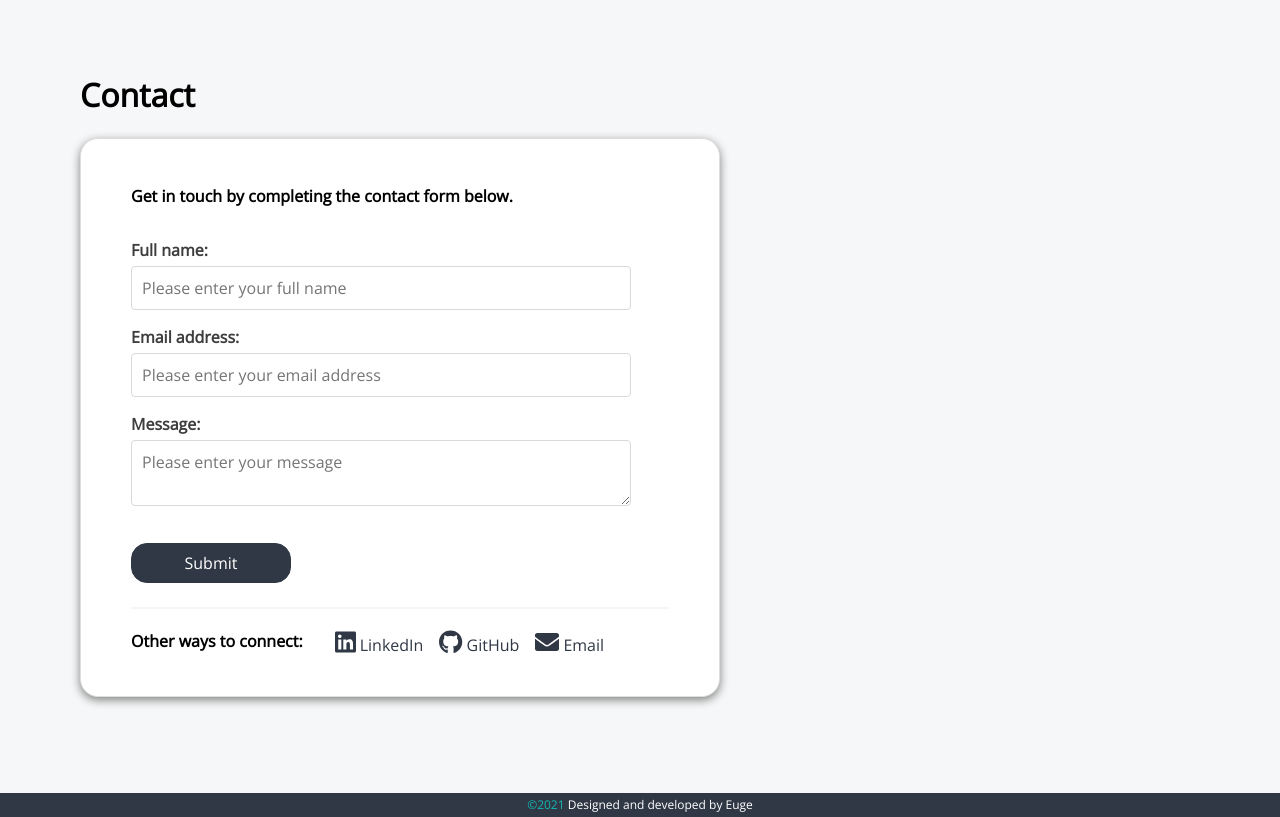
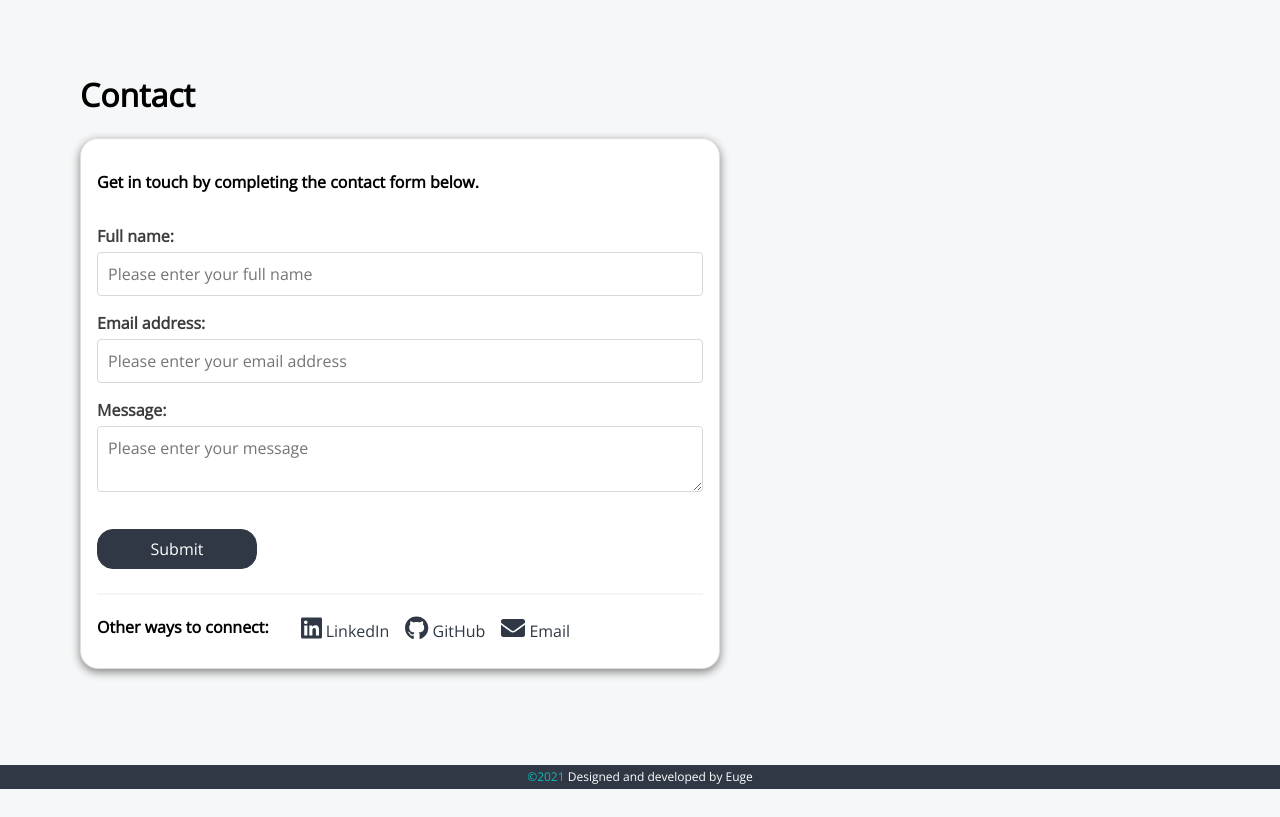
Before and after one commit to eugelito/eugelito, a React (Create React App) app: page / in a window 1280 px wide. Shown: the part 2000-2817 px from the top of the page. After the commit the page ends 2789 px from the top, so only its background shows below. Built offline with nearby package versions, Linux system fonts and the light colour scheme.

Commit message:
full width input for contact form

```diff
--- a/src/components/Contact.js
+++ b/src/components/Contact.js
@@ -35,7 +35,7 @@ const Contact = () => {
     <div className="content--contact">
       <h1 id="contact">Contact</h1>
       <form className="form" onSubmit={handleSubmit}>
-        <div className="column__parent">
+        <div>
           <p className="hint">
             Get in touch by completing the contact form below.
           </p>
--- a/src/components/Contact.scss
+++ b/src/components/Contact.scss
@@ -42,16 +42,12 @@
    flex-direction: column;
    justify-content: space-around;
    margin: 0 0 1rem;
-   padding: 30px 50px;
+   padding: 1rem;
 
    .hint {
      margin-bottom: 2rem;
      font-weight: bold;
    }
-}
-
-.column__parent {
-  max-width: 500px;
 }
 
 input {
```
